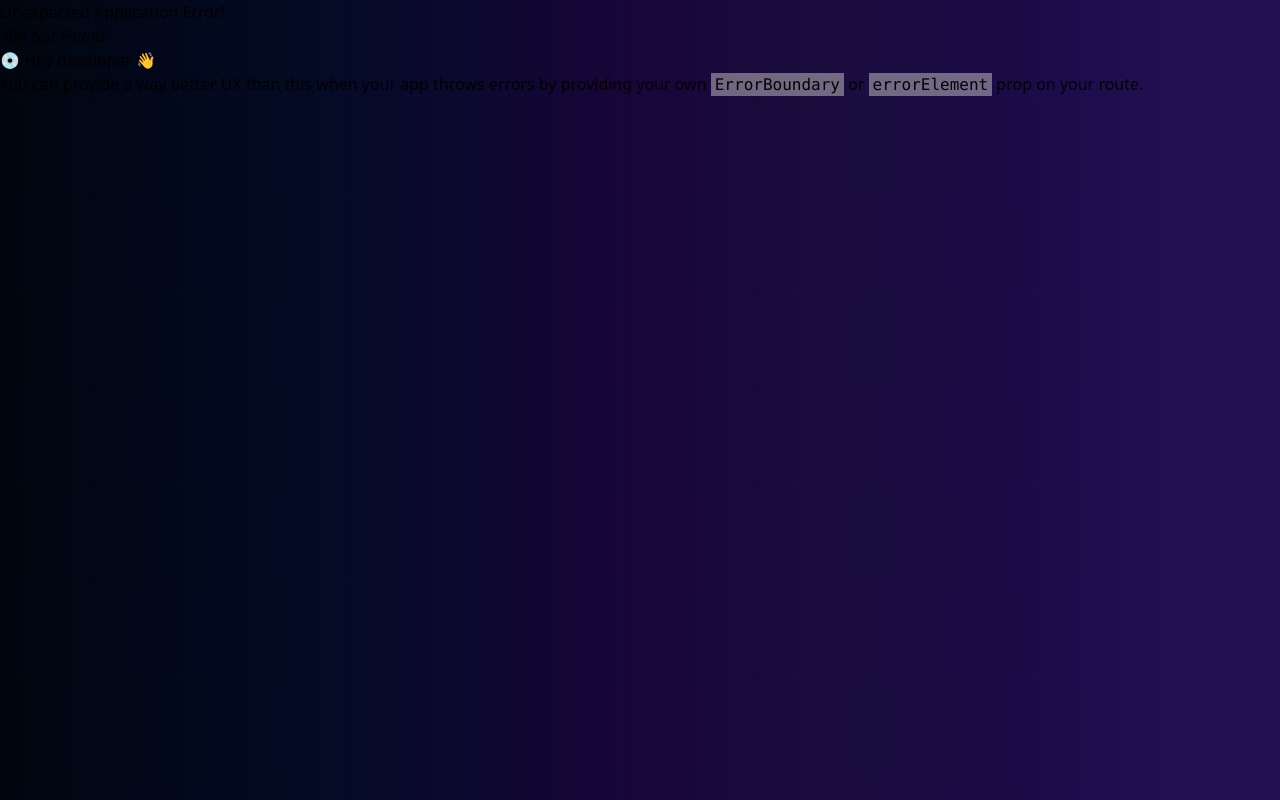
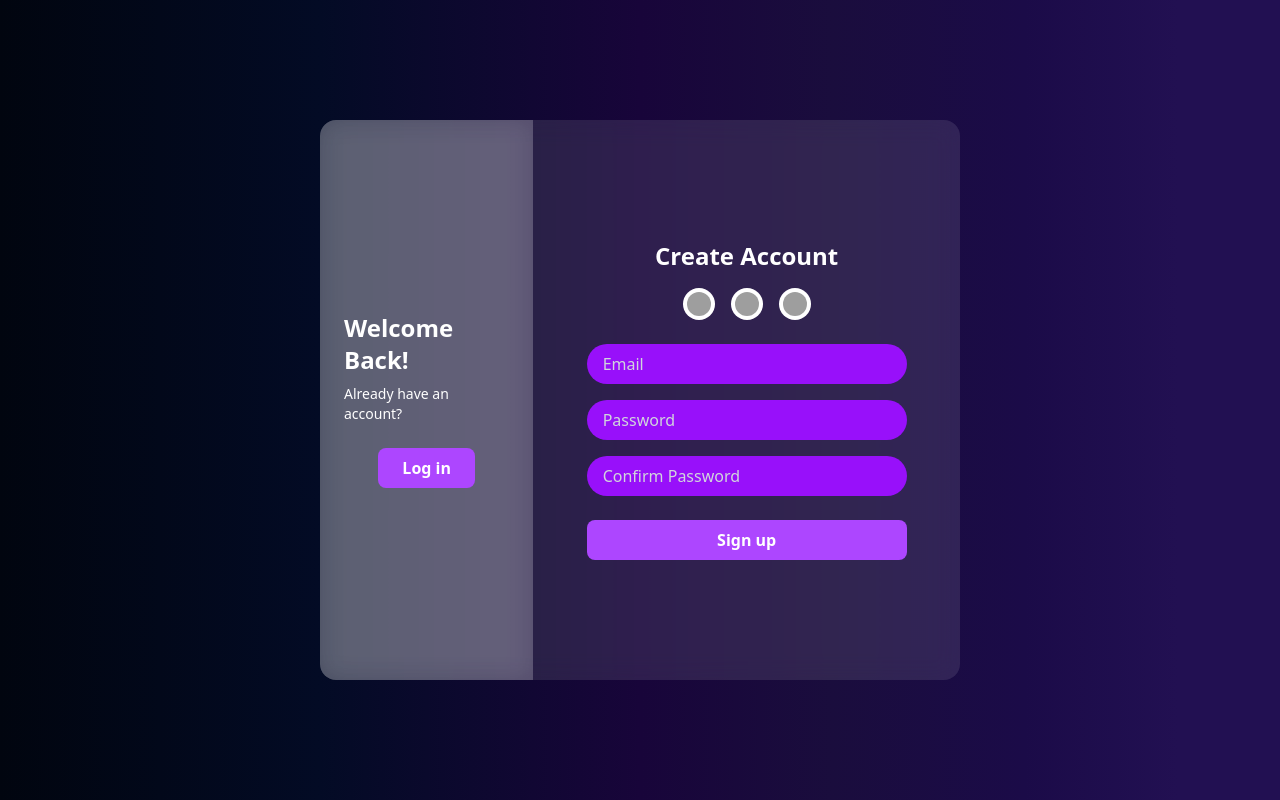
Before and after one commit to ProSkywalker16/log-tracker, a React (Vite) app in the folder client/: page /register in a window 1280 px wide. Before the commit this address had no page. Built offline with nearby package versions, Linux system fonts and the light colour scheme; grey boxes are pictures that could not be loaded; the HTML template or start-up script is replaced by a standard one.

Commit message:
Register User Page Created - Frontend only

```diff
--- /dev/null
+++ b/client/pages/Register.jsx
@@ -0,0 +1,69 @@
+import React, { useEffect, useState, useRef } from "react";
+
+const Register = () => {
+    return (
+        <>
+            <div className="h-screen flex items-center justify-center">
+            <div className="bg-white/10 backdrop-blur-md rounded-2xl flex w-1/2 max-w-full h-7/10">
+                {/* Left Side */}
+                <div className="w-1/3 bg-white/20 backdrop-blur-md rounded-tl-2xl rounded-bl-2xl flex flex-col items-center justify-center p-6 text-white">
+                    <h2 className="text-2xl font-bold mb-2">Welcome Back!</h2>
+                    <p className="mb-6 text-sm">Already have an account?</p>
+                    <button className="bg-purple-500 hover:bg-purple-600 px-6 py-2 rounded-lg font-semibold transition">
+                        Log in
+                    </button>
+                </div>
+
+                {/* Right Side */}
+                <div className="w-2/3 bg-transparent flex flex-col items-center justify-center p-6">
+                    <h2 className="text-2xl font-bold text-white mb-4">Create Account</h2>
+
+                    {/* Social Icons */}
+                    <div className="flex space-x-4 mb-6">
+                        <img
+                            src="https://cdn.jsdelivr.net/gh/devicons/devicon/icons/google/google-original.svg"
+                            alt="Google"
+                            className="w-8 h-8 bg-white rounded-full p-1 cursor-pointer"
+                        />
+                        <img
+                            src="https://cdn.jsdelivr.net/gh/devicons/devicon/icons/github/github-original.svg"
+                            alt="GitHub"
+                            className="w-8 h-8 bg-white rounded-full p-1 cursor-pointer"
+                        />
+                        <img
+                            src="https://cdn.jsdelivr.net/gh/devicons/devicon/icons/linkedin/linkedin-original.svg"
+                            alt="LinkedIn"
+                            className="w-8 h-8 bg-white rounded-full p-1 cursor-pointer"
+                        />
+                    </div>
+
+                    {/* Form */}
+                    <div className="w-full max-w-xs">
+                        <input
+                            type="email"
+                            placeholder="Email"
+                            className="w-full mb-4 px-4 py-2 rounded-full bg-purple-600 text-white placeholder-gray-300 focus:outline-none"
+                        />
+                        <input
+                            type="password"
+                            placeholder="Password"
+                            className="w-full mb-4 px-4 py-2 rounded-full bg-purple-600 text-white placeholder-gray-300 focus:outline-none"
+                        />
+                        <input
+                            type="password"
+                            placeholder="Confirm Password"
+                            className="w-full mb-6 px-4 py-2 rounded-full bg-purple-600 text-white placeholder-gray-300 focus:outline-none"
+                        />
+                        <button className="w-full bg-purple-500 hover:bg-purple-600 text-white font-semibold py-2 rounded-lg transition">
+                            Sign up
+                        </button>
+                    </div>
+                </div>
+            </div>
+            </div>
+
+        </>
+    );
+};
+
+export default Register;
```
Also changed, not shown: client/src/App.jsx (+6 -1 lines).
